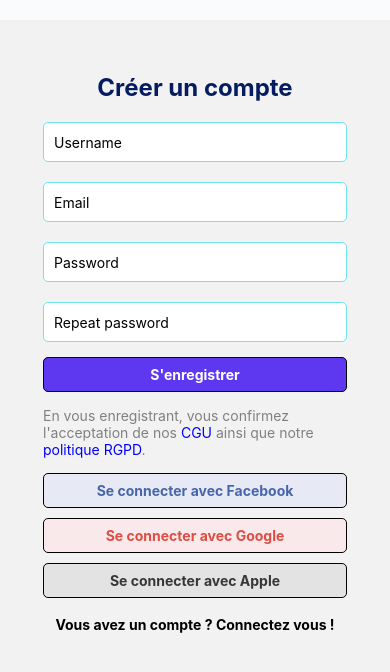
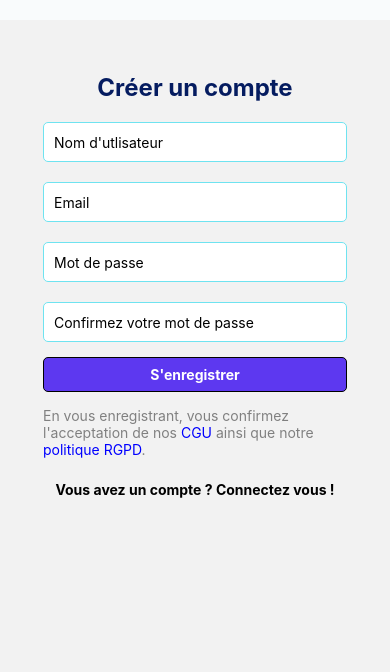
Before and after one commit to GoodFood-Cesi-2022/GOOD-FOOD-2.0R, a React Native app: screen /SignUp in a window 390 px wide. Shown: the top 672 px of the page. Built offline with nearby package versions, Linux system fonts and the light colour scheme.

Commit message:
Inputs english to french text

```diff
--- a/package.json
+++ b/package.json
@@ -10,7 +10,6 @@
     "eject": "expo eject"
   },
   "dependencies": {
-    "@react-native-async-storage/async-storage": "^1.16.1",
     "@react-navigation/native": "^6.0.8",
     "@react-navigation/native-stack": "^6.5.0",
     "expo": "~44.0.0",
@@ -28,8 +27,7 @@
     "@types/jest": "^27.4.0",
     "@types/react": "^17.0.39",
     "@types/react-native": "^0.66.16",
-    "@types/react-test-renderer": "^17.0.1",
-    "typescript": "^4.5.5"
+    "@types/react-test-renderer": "^17.0.1"
   },
   "private": true
 }
--- a/src/screens/ForgotPasswordScreen/ForgotPasswordScreen.js
+++ b/src/screens/ForgotPasswordScreen/ForgotPasswordScreen.js
@@ -28,7 +28,7 @@
             <CustomInput
                 name="username"
                 control={control}
-                placeholder="Username"
+                placeholder="Nom d'utilisateur"
                 secureTextEntry={false}
                 rules={{
                     required: "Le nom d'utilisateur est requis"
@@ -39,7 +39,7 @@
                 onPress={handleSubmit(OnEnvoyerPressed)}
             />
             <CustomButton
-                text="Retour à la page login !"
+                text="Retour à la page de connexion !"
                 onPress={OnBackSignInPressed}
                 type="TERTIARY"
             />
--- a/src/screens/NewPasswordScreen/NewPasswordScreen.js
+++ b/src/screens/NewPasswordScreen/NewPasswordScreen.js
@@ -52,7 +52,7 @@
                 onPress={handleSubmit(OnEnvoyerPressed)}
             />
             <CustomButton
-                text="Retour à la page login !"
+                text="Retour à la page de connexion !"
                 onPress={OnBackSignInPressed}
                 type="TERTIARY"
             />
--- a/src/screens/SignInScreen/SignInScreen.js
+++ b/src/screens/SignInScreen/SignInScreen.js
@@ -51,14 +51,14 @@
             />
             <CustomInput
                 name="username"
-                placeholder= "Username"
+                placeholder= "Nom d'utilisateur"
                 secureTextEntry={false}
                 control={control}
                 rules= {{required: "Le nom d'utilisateur est requis"}}
             />
             <CustomInput
                 name="password"
-                placeholder="Password"
+                placeholder="Mot de passe"
                 secureTextEntry={true}
                 control={control}
                 rules= {{required:  "Le mot de passe est requis"}}
@@ -84,7 +84,7 @@
                 {/* Connection by Facebook/Google/Apple for future development */}
                 {/* <SocialSignInButtons /> */}
                 <CustomButton
-                    text="Vous n'avez pas de compte ? Crééz en un !"
+                    text="Créer un compte !"
                     onPress={OnSignUpPressed}
                     type="TERTIARY"
                     bgColor="transparent"
--- a/src/screens/SignUpScreen/SignUpScreen.js
+++ b/src/screens/SignUpScreen/SignUpScreen.js
@@ -3,7 +3,7 @@
 import React, {useState} from 'react';
 import CustomInput from '../../components/CustomInput/CustomInput';
 import CustomButton from '../../components/CustomButton/CustomButton';
-import SocialSignInButtons from '../../components/SocialSignInButtons/SocialSignInButtons';
+// import SocialSignInButtons from '../../components/SocialSignInButtons/SocialSignInButtons';
 import { useNavigation } from '@react-navigation/native';
 import {useForm} from 'react-hook-form';
 
@@ -33,7 +33,7 @@
             <CustomInput
                 name="username"
                 control={control}
-                placeholder="Username"
+                placeholder="Nom d'utlisateur"
                 rules={
                     {
                     required: "Le nom d'utilisateur est requis",
@@ -57,7 +57,7 @@
             <CustomInput
                 name="password"
                 control={control}
-                placeholder="Password"
+                placeholder="Mot de passe"
                 secureTextEntry={true}
                 rules={{
                     required: "Le mot de passe est requis",
@@ -73,7 +73,7 @@
             <CustomInput
                 name="password-repeat"
                 control={control}
-                placeholder="Repeat password"
+                placeholder="Confirmez votre mot de passe"
                 secureTextEntry={true}
                 rules={{
                     validate: value => value == pwd || "Le mot de passe ne correspond pas au premier !",
@@ -84,7 +84,7 @@
                 onPress={handleSubmit(OnSignUpPressed)}
             />
             <Text style={styles.text}>En vous enregistrant, vous confirmez l'acceptation de nos <Text style={styles.link} onPress={OnCGUPressed}>CGU</Text> ainsi que notre <Text style={styles.link} onPress={OnRGPDPressed}>politique RGPD</Text>.</Text>
-            <SocialSignInButtons />
+            {/* <SocialSignInButtons /> */}
             <CustomButton
                 text="Vous avez un compte ? Connectez vous !"
                 onPress={OnSignInPressed}
```
Also changed, not shown: tsconfig.json (deleted, +0 -23 lines), 1 other file (tests, documents, lock files or other folders).
